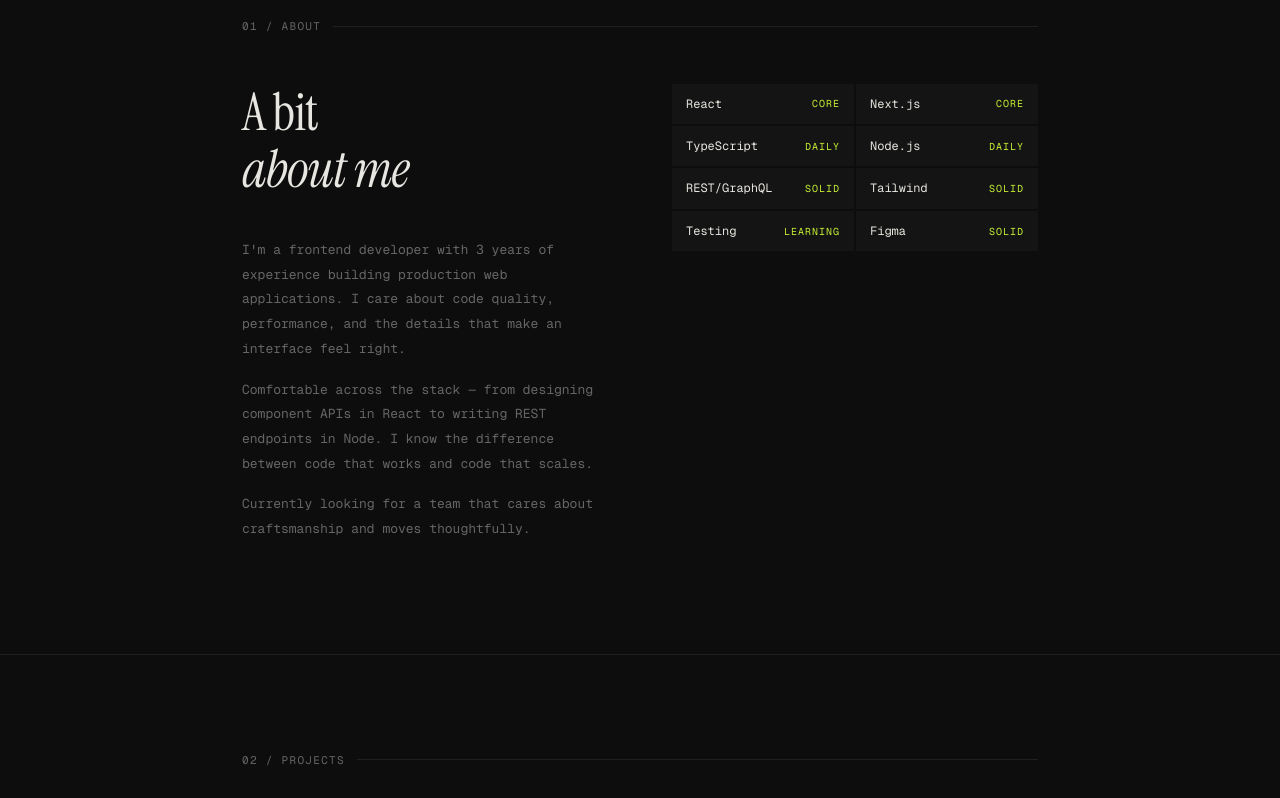
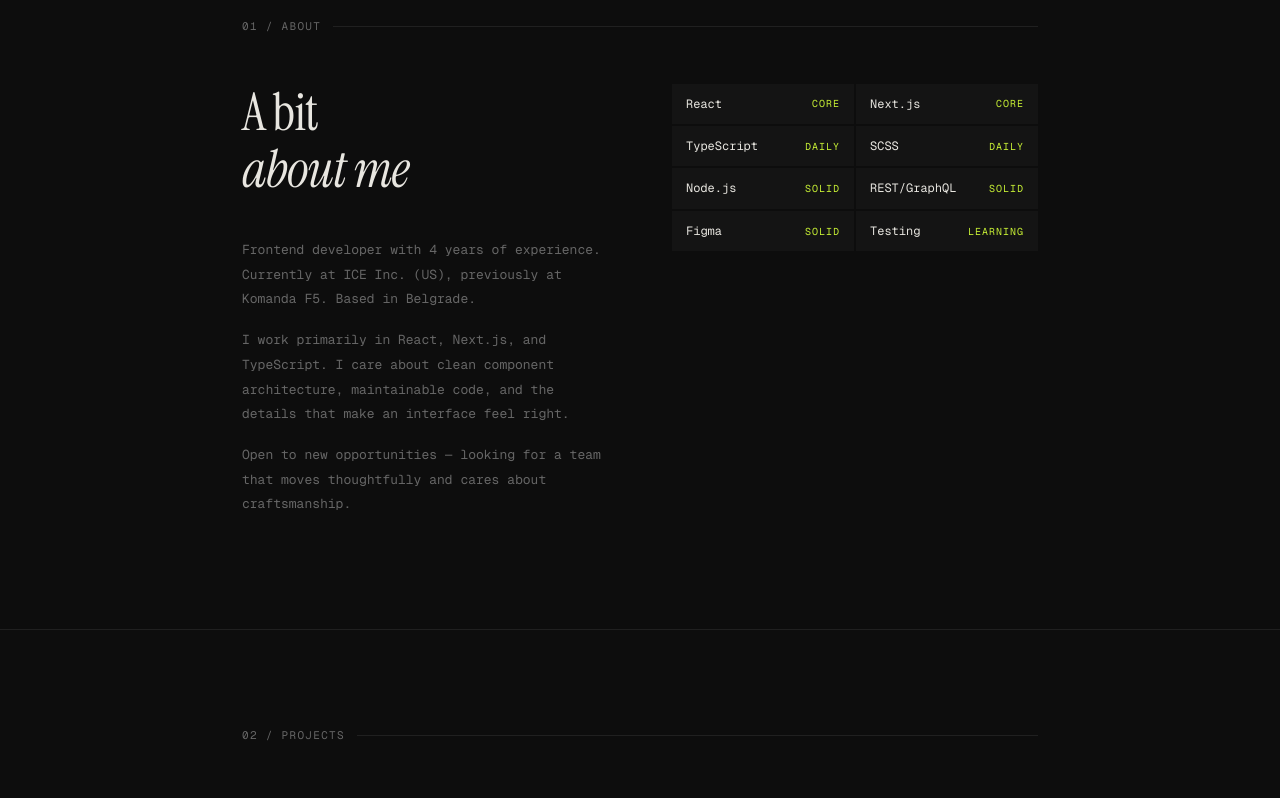
Before and after one commit to pakhmutov/my-portfolio, a Next.js app: page / in a window 1280 px wide. Shown: the part 880-1678 px from the top of the page. Built offline with nearby package versions, Linux system fonts and the light colour scheme.

Commit message:
feat: update Writing component to handle empty posts and enhance styling for "Coming soon" message

```diff
--- a/src/components/Writing/Writing.module.scss
+++ b/src/components/Writing/Writing.module.scss
@@ -33,6 +33,14 @@
     transition: color 0.15s;
 }
 
+.soon {
+    font-size: 13px;
+    color: var(--muted2);
+    padding: 18px 0;
+    border-top: 1px solid var(--border);
+    border-bottom: 1px solid var(--border);
+}
+
 .tag {
     font-size: 10px;
     color: var(--muted2);
--- a/src/components/Writing/Writing.tsx
+++ b/src/components/Writing/Writing.tsx
@@ -18,13 +18,17 @@
                     <em>notes</em>
                 </h2>
                 <div ref={ref} className="fade-in">
-                    {DATA.posts.map((post, i) => (
-                        <Link key={i} href={post.href} className={styles.row}>
-                            <span className={styles.date}>{post.date}</span>
-                            <span className={styles.title}>{post.title}</span>
-                            <span className={styles.tag}>{post.tag}</span>
-                        </Link>
-                    ))}
+                    {DATA.posts.length > 0 ? (
+                        DATA.posts.map((post, i) => (
+                            <Link key={i} href={post.href} className={styles.row}>
+                                <span className={styles.date}>{post.date}</span>
+                                <span className={styles.title}>{post.title}</span>
+                                <span className={styles.tag}>{post.tag}</span>
+                            </Link>
+                        ))
+                    ) : (
+                        <p className={styles.soon}>Coming soon.</p>
+                    )}
                 </div>
             </div>
         </section>
--- a/src/data/portfolio.ts
+++ b/src/data/portfolio.ts
@@ -7,23 +7,23 @@
     available: true,
 
     bio: [
-        "I'm a frontend developer with 3 years of experience building production web applications. I care about code quality, performance, and the details that make an interface feel right.",
-        'Comfortable across the stack — from designing component APIs in React to writing REST endpoints in Node. I know the difference between code that works and code that scales.',
-        'Currently looking for a team that cares about craftsmanship and moves thoughtfully.',
+        "Frontend developer with 4 years of experience. Currently at ICE Inc. (US), previously at Komanda F5. Based in Belgrade.",
+        'I work primarily in React, Next.js, and TypeScript. I care about clean component architecture, maintainable code, and the details that make an interface feel right.',
+        'Open to new opportunities — looking for a team that moves thoughtfully and cares about craftsmanship.',
     ],
 
-    stack: ['React', 'Next.js', 'TypeScript', 'Node.js', 'PostgreSQL', 'Tailwind', 'Figma'],
+    stack: ['React', 'Next.js', 'TypeScript', 'SCSS', 'Node.js', 'Figma'],
     stackHighlight: ['React', 'Next.js', 'TypeScript'],
 
     skills: [
         { name: 'React', level: 'CORE' },
         { name: 'Next.js', level: 'CORE' },
         { name: 'TypeScript', level: 'DAILY' },
-        { name: 'Node.js', level: 'DAILY' },
+        { name: 'SCSS', level: 'DAILY' },
+        { name: 'Node.js', level: 'SOLID' },
         { name: 'REST/GraphQL', level: 'SOLID' },
-        { name: 'Tailwind', level: 'SOLID' },
+        { name: 'Figma', level: 'SOLID' },
         { name: 'Testing', level: 'LEARNING' },
-        { name: 'Figma', level: 'SOLID' },
     ],
 
     projects: [
@@ -59,35 +59,16 @@
         },
     ],
 
-    posts: [
-        {
-            date: '2024.11',
-            title: 'Why I stopped using useEffect for data fetching',
-            tag: 'REACT',
-            href: '/writing/useeffect-data-fetching',
-        },
-        {
-            date: '2024.09',
-            title: 'TypeScript patterns I actually use at work',
-            tag: 'TS',
-            href: '/writing/typescript-patterns',
-        },
-        {
-            date: '2024.07',
-            title: 'Building a component library without burning out',
-            tag: 'DX',
-            href: '/writing/component-library',
-        },
-    ],
+    posts: [],
 
     contacts: [
-        { platform: 'EMAIL', value: 'john@example.com', href: 'mailto:john@example.com' },
-        { platform: 'GITHUB', value: 'github.com/johndoe', href: 'https://github.com/johndoe' },
+        { platform: 'EMAIL', value: 'vladimir.pakhmutoff@gmail.com', href: 'mailto:vladimir.pakhmutoff@gmail.com' },
+        { platform: 'GITHUB', value: 'github.com/pakhmutov', href: 'https://github.com/pakhmutov' },
         {
             platform: 'LINKEDIN',
-            value: 'linkedin.com/in/johndoe',
-            href: 'https://linkedin.com/in/johndoe',
+            value: 'linkedin.com/in/vladimir-pakhmutov',
+            href: 'https://www.linkedin.com/in/vladimir-pakhmutov/',
         },
-        { platform: 'TELEGRAM', value: '@johndoe', href: 'https://t.me/johndoe' },
+        { platform: 'TELEGRAM', value: '@ryrrary', href: 'https://t.me/ryrrary' },
     ],
 };
```
